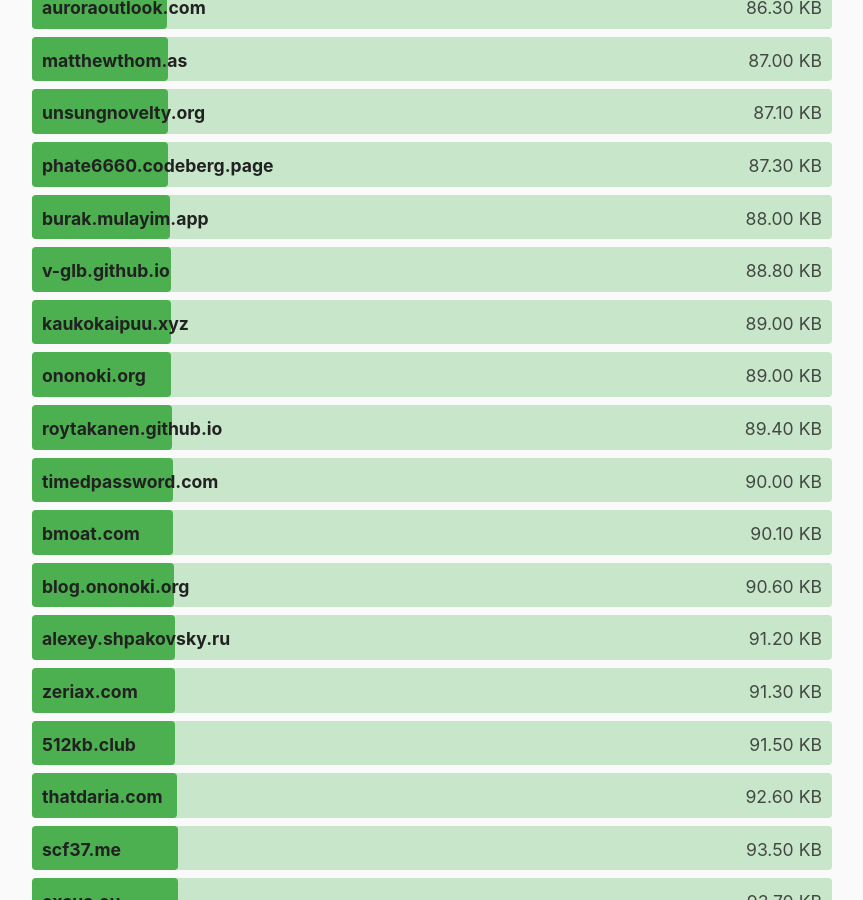
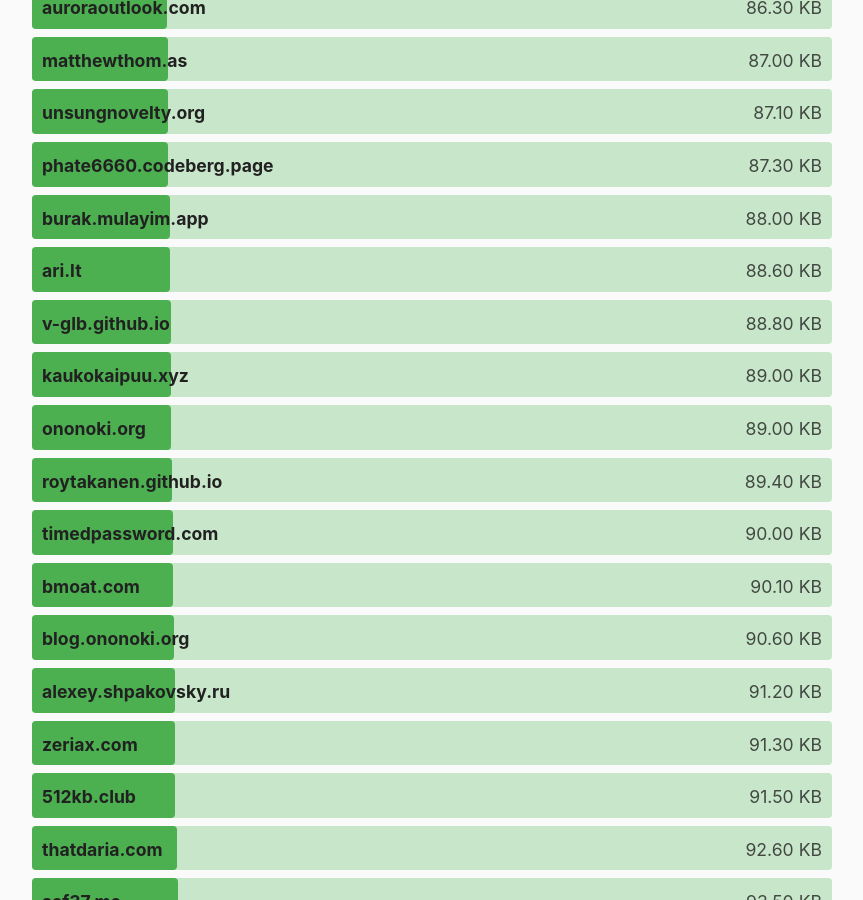
Before and after one commit to kevquirk/512kb.club, a Jekyll site: the page built from index.md, in a window 1280 px wide and 900 px high, scrolled down 20993 px. Shown: the whole window, without its empty margins (208-1071 px from the left). Built offline with Jekyll 4.4.1, drawn with Linux system fonts in a browser that asks for light colours.

Commit message:
add ari.lt
https://gtmetrix.com/reports/ari.lt/IwAlAfzY/

```diff
--- a/_data/sites.yml
+++ b/_data/sites.yml
@@ -248,6 +248,11 @@
   size: 40.0
   last_checked: 2022-05-15
 
+- domain: ari.lt
+  url: https://ari.lt/
+  size: 88.6
+  last_checked: 2023-12-17
+
 - domain: aryan.app
   url: https://aryan.app/
   size: 348
```
